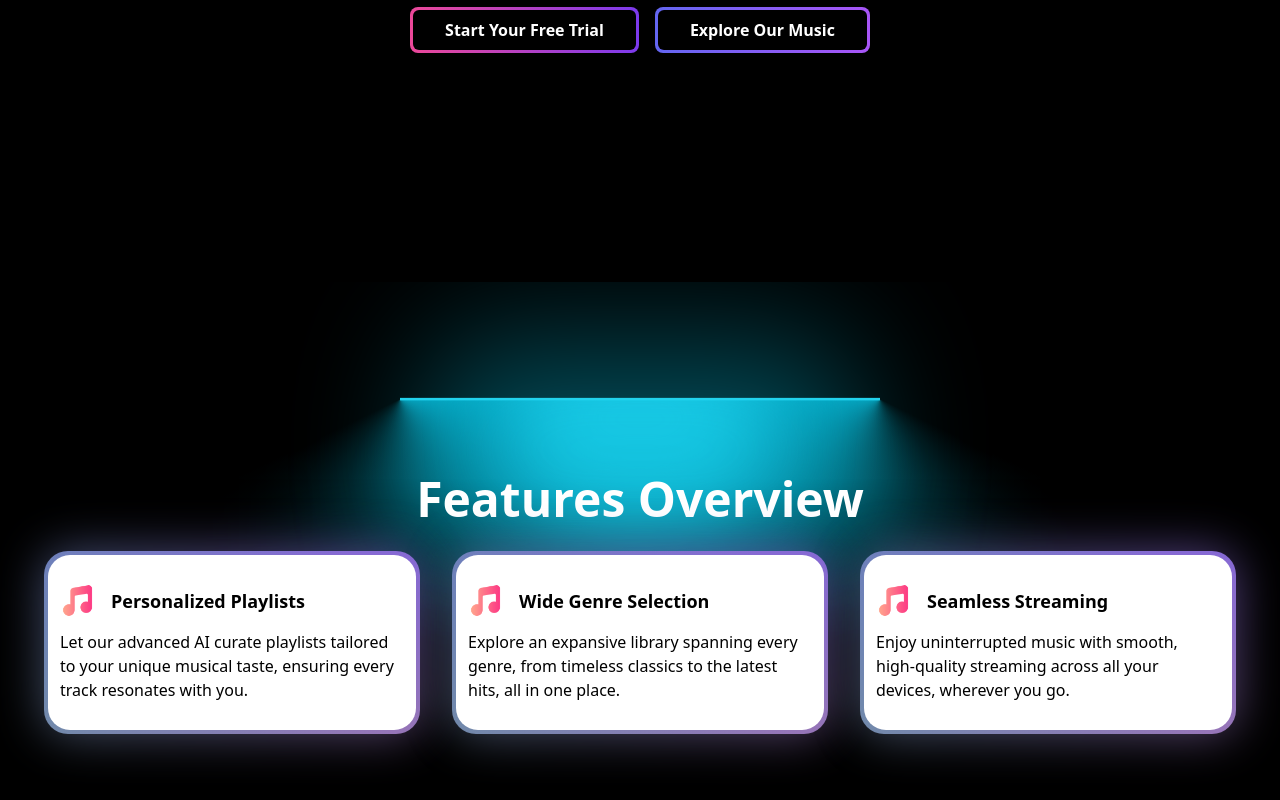
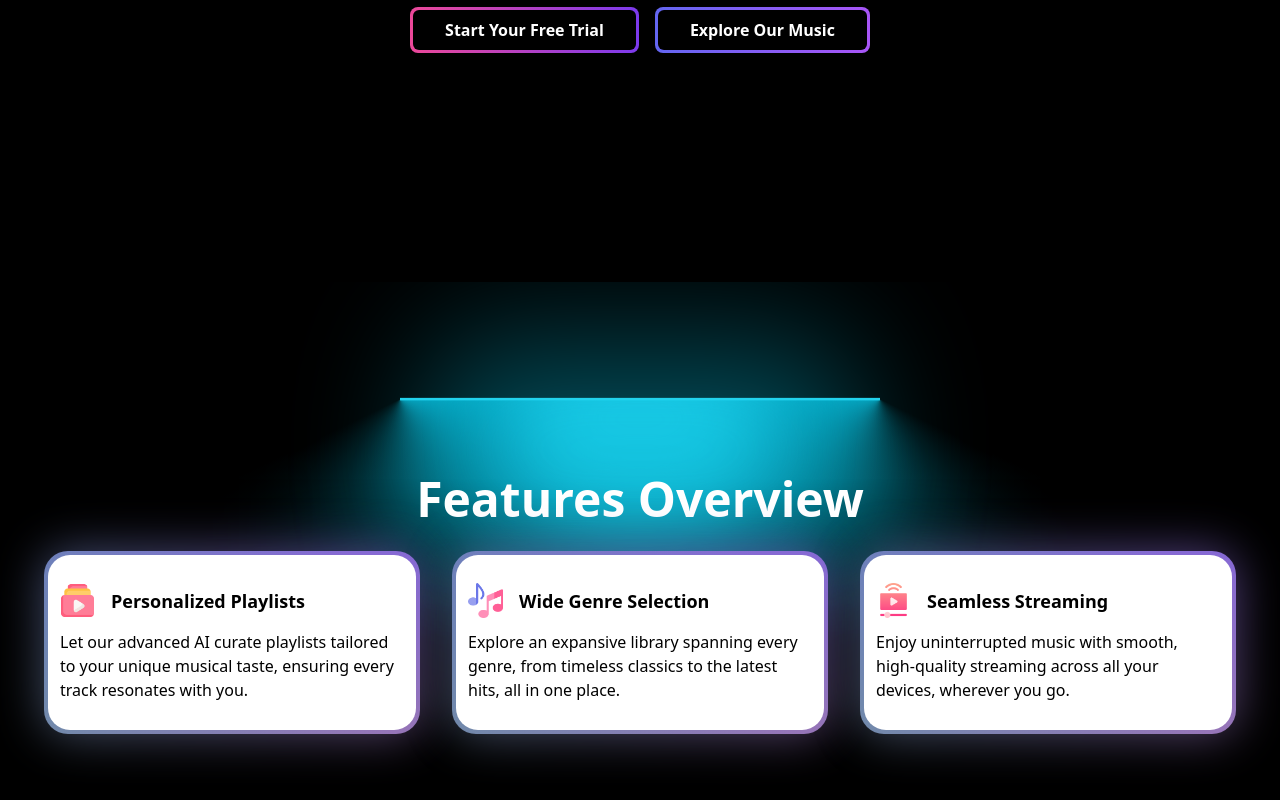
Before and after one commit to Pradikshan/aws-frontend, a React (Vite) app: page / in a window 1280 px wide. Shown: the part 998-1798 px from the top of the page. Built offline with nearby package versions, Linux system fonts and the light colour scheme.

Commit message:
Added new icons

```diff
--- a/src/components/FeaturesOverview.jsx
+++ b/src/components/FeaturesOverview.jsx
@@ -15,21 +15,21 @@ const FeaturesOverview = () => {
         <FeaturesBox />
         <FeaturesBox /> */}
         <FeaturedCard
-          icon={"/public/images/music.png"}
+          icon={"/public/images/playlist-1.png"}
           heading={"Personalized Playlists"}
           text={
             "Let our advanced AI curate playlists tailored to your unique musical taste, ensuring every track resonates with you."
           }
         />
         <FeaturedCard
-          icon={"/public/images/music.png"}
+          icon={"/public/images/genre.png"}
           heading={"Wide Genre Selection"}
           text={
             "Explore an expansive library spanning every genre, from timeless classics to the latest hits, all in one place."
           }
         />
         <FeaturedCard
-          icon={"/public/images/music.png"}
+          icon={"/public/images/streaming.png"}
           heading={"Seamless Streaming"}
           text={
             "Enjoy uninterrupted music with smooth, high-quality streaming across all your devices, wherever you go."
```
